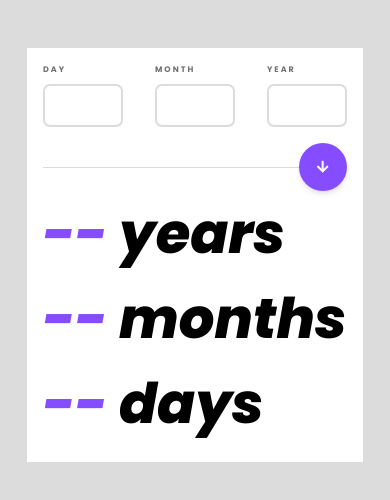
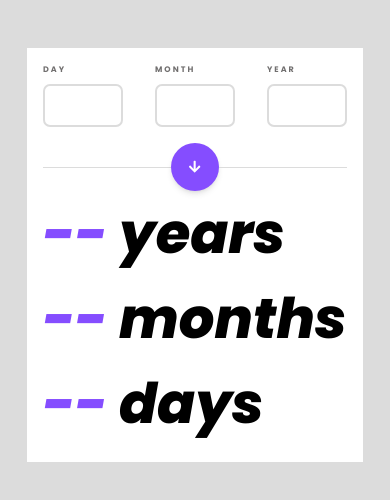
Before and after one commit to thebigbenn009/age-calculator, a React (Vite) app: page / in a window 390 px wide. Shown: the top 500 px of the page. Built offline with nearby package versions, Linux system fonts and the light colour scheme.

Commit message:
edited media query

```diff
--- a/src/components/BtnContainer.jsx
+++ b/src/components/BtnContainer.jsx
@@ -11,6 +11,7 @@ const BtnContainer = () => {
       <button type="button" className="btn-submit" onClick={handleButtonClick}>
         <FaArrowDown className="btn-icon" />
       </button>
+      <div className="underline hidden"></div>
     </div>
   );
 };
--- a/src/index.css
+++ b/src/index.css
@@ -46,16 +46,6 @@ body {
   transition: transform 0.3s ease-in-out;
 }
 
-@media (max-width: 480px) {
-  html {
-    font-size: 50%;
-  }
-  .container {
-    padding-inline: 2rem;
-    border-radius: 0;
-    box-shadow: none;
-  }
-}
 .container:hover {
   transform: translateY(-1px);
   box-shadow: var(--box-shadow-2);
@@ -88,14 +78,15 @@ body {
   outline: none;
 }
 .btn-container {
-  display: flex;
+  display: grid;
   margin-top: 2rem;
-  align-items: center;
-  justify-content: center;
+  grid-template-columns: 1fr auto;
+  /* align-items: center; */
+  place-items: center;
 }
 .underline {
   height: 1px;
-  flex: 1;
+  width: 100%;
   background-color: var(--grey_2);
 }
 .btn-submit {
@@ -126,3 +117,23 @@ body {
 .age-span {
   color: var(--purple);
 }
+.hidden {
+  display: none;
+}
+/* MEDIA QUERIES */
+@media (max-width: 480px) {
+  html {
+    font-size: 50%;
+  }
+  .container {
+    padding-inline: 2rem;
+    border-radius: 0;
+    box-shadow: none;
+  }
+  .btn-container {
+    grid-template-columns: 1fr auto 1fr;
+  }
+  .hidden {
+    display: block;
+  }
+}
```
